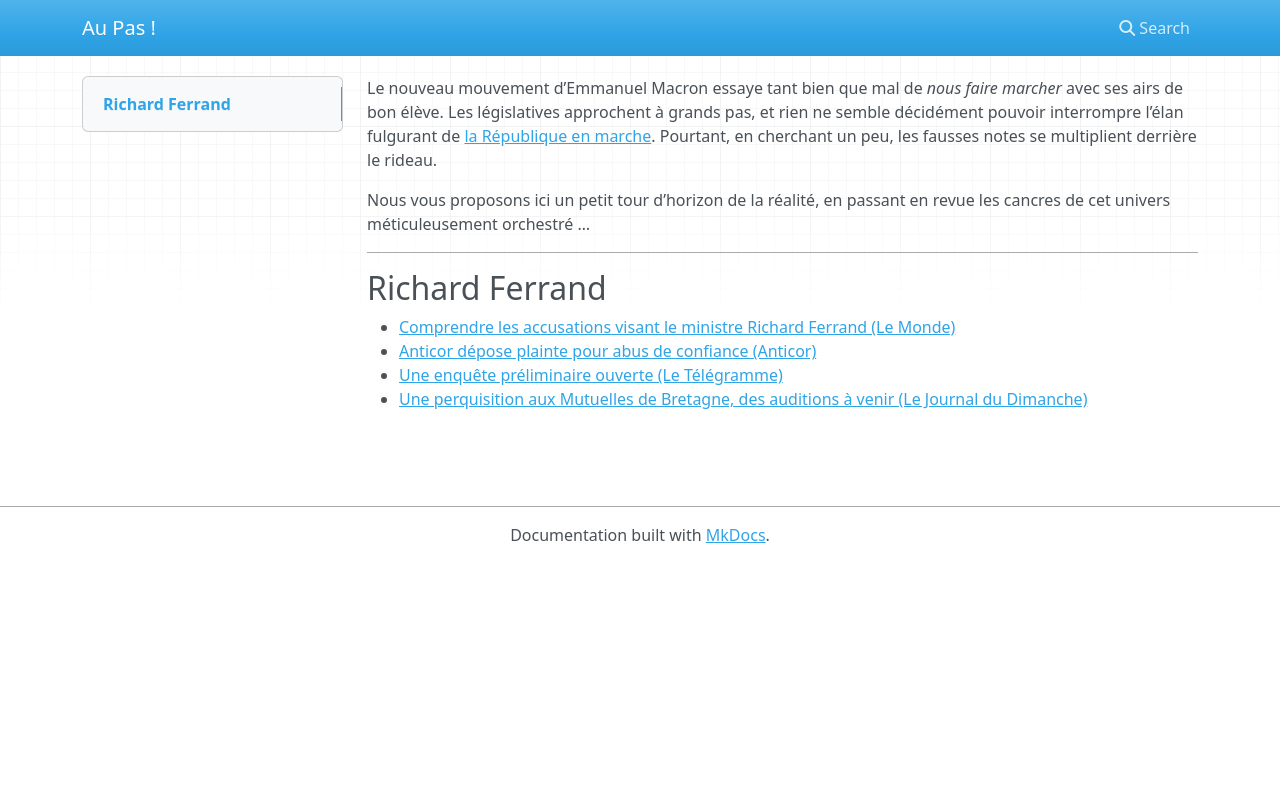
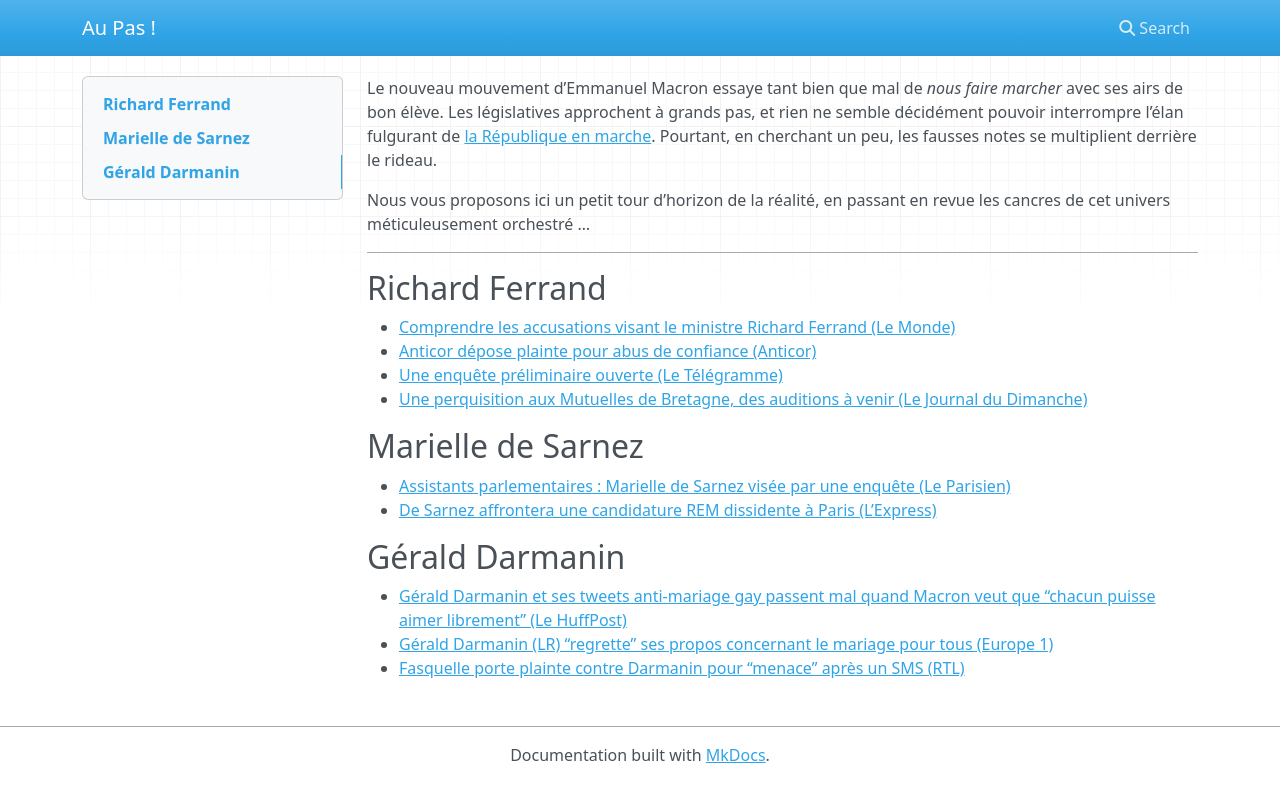
Before and after one commit to au-pas/source, an MkDocs documentation site: the page built from docs/index.md, in a window 1280 px wide. Shown: the top 802 px of the page. Built offline with MkDocs 1.6.1, drawn with Linux system fonts in a browser that asks for light colours; nearby versions of some CDN libraries.

Commit message:
Add new suspects

```diff
--- a/docs/index.md
+++ b/docs/index.md
@@ -10,6 +10,7 @@ revue les cancres de cet univers méticuleusement orchestré ...
 
 ---
 
+
 Richard Ferrand
 ---
 
@@ -17,3 +18,16 @@ Richard Ferrand
  * [Anticor dépose plainte pour abus de confiance (Anticor)](http://www.anticor.org/2017/06/01/affaire-ferrand-anticor-depose-plainte-pour-abus-de-confiance/)
  * [Une enquête préliminaire ouverte (Le Télégramme)](http://www.letelegramme.fr/france/richard-ferrand-une-enquete-preliminaire-ouverte-exclusif-01-06-2017-11535973.php)
  * [Une perquisition aux Mutuelles de Bretagne, des auditions à venir (Le Journal du Dimanche)](http://www.lejdd.fr/politique/affaire-ferrand-une-perquisition-aux-mutuelles-de-bretagne-des-auditions-a-venir-3352436)
+
+Marielle de Sarnez
+---
+
+ * [Assistants parlementaires : Marielle de Sarnez visée par une enquête (Le Parisien)](http://www.leparisien.fr/politique/assistants-parlementaires-marielle-de-sarnez-visee-par-une-enquete-29-05-2017-6996540.php)
+ * [De Sarnez affrontera une candidature REM dissidente à Paris (L'Express)](http://www.lexpress.fr/actualite/politique/elections/legislatives-de-sarnez-affrontera-une-candidature-rem-dissidente-a-paris_1910065.html)
+
+Gérald Darmanin
+---
+
+ * [Gérald Darmanin et ses tweets anti-mariage gay passent mal quand Macron veut que "chacun puisse aimer librement" (Le HuffPost)](http://www.huffingtonpost.fr/2017/05/17/gerald-darmanin-et-ses-tweets-anti-mariage-pour-tous-passent-mal_a_22096235/)
+ * [Gérald Darmanin (LR) "regrette" ses propos concernant le mariage pour tous (Europe 1)](http://www.europe1.fr/politique/darmanin-regrette-sur-ses-propos-concernant-le-mariage-pour-tous-3337070)
+ * [Fasquelle porte plainte contre Darmanin pour "menace" après un SMS (RTL)](http://www.rtl.fr/actu/politique/fasquelle-touquet-porte-plainte-darmanin-menace-sms-7788798938)
```
